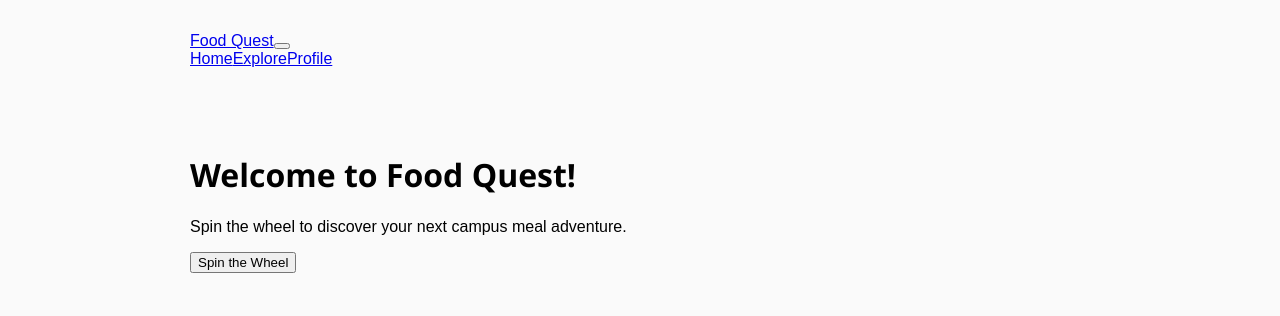
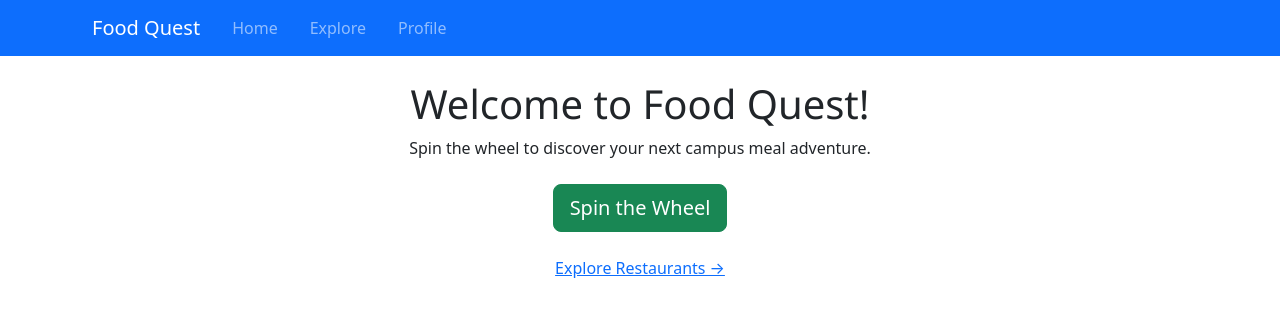
Before and after one commit to CS571-S26/p145, a React (Create React App) app: page / in a window 1280 px wide. Shown: the top 316 px of the page. Built offline with nearby package versions, Linux system fonts and the light colour scheme.

Commit message:
updatedlayout

```diff
--- a/package.json
+++ b/package.json
@@ -4,9 +4,9 @@
   "private": true,
   "homepage": "https://cs571-s26.github.io/p145/",
   "dependencies": {
-    "bootstrap": "^5.0.0",
+    "bootstrap": "^5.3.8",
     "react": "^18.0.0",
-    "react-bootstrap": "^2.0.0",
+    "react-bootstrap": "^2.10.10",
     "react-dom": "^18.0.0",
     "react-router-dom": "^6.0.0",
     "react-scripts": "5.0.1"
--- a/src/components/SpinWheel.js
+++ b/src/components/SpinWheel.js
@@ -11,14 +11,17 @@ const categories = [
   "Quick Bite"
 ];
 
-function SpinWheel() {
+
+function SpinWheel({ onSelect }) {
   const [selected, setSelected] = useState(null);
   const [show, setShow] = useState(false);
 
   const spin = () => {
     const idx = Math.floor(Math.random() * categories.length);
-    setSelected(categories[idx]);
+    const category = categories[idx];
+    setSelected(category);
     setShow(true);
+    if (onSelect) onSelect(category);
   };
 
   return (
@@ -31,7 +34,7 @@ function SpinWheel() {
           <Modal.Title>Category Selected!</Modal.Title>
         </Modal.Header>
         <Modal.Body>
-          <h3>{selected}</h3>
+          <h2>🎯 You got: {selected}</h2>
           <p>Check out featured spots in this category on the Explore page!</p>
         </Modal.Body>
       </Modal>
--- a/src/index.css
+++ b/src/index.css
@@ -1,3 +1,13 @@
+nav a {
+  margin: 0 10px;
+  text-decoration: none;
+}
+
+nav {
+  display: flex;
+  gap: 16px;
+  justify-content: center;
+}
 body {
   margin: 0;
   font-family: Arial, sans-serif;
@@ -9,7 +19,7 @@ h1, h2, h3, h4, h5, h6 {
 }
 
 .container {
-  max-width: 900px;
+  max-width: 800px;
   margin: 0 auto;
-  padding: 2rem 1rem;
+  text-align: center;
 }
--- a/src/index.js
+++ b/src/index.js
@@ -1,7 +1,9 @@
+import { Button, Navbar, Container } from 'react-bootstrap';
 import React from "react";
 import ReactDOM from "react-dom/client";
 import App from "./App";
 import "./index.css";
+import 'bootstrap/dist/css/bootstrap.min.css';
 
 const root = ReactDOM.createRoot(document.getElementById("root"));
 root.render(
--- a/src/pages/Home.js
+++ b/src/pages/Home.js
@@ -1,5 +1,6 @@
 import React from "react";
 import SpinWheel from "../components/SpinWheel";
+import { Link } from "react-router-dom";
 
 function Home() {
   return (
@@ -7,6 +8,9 @@ function Home() {
       <h1>Welcome to Food Quest!</h1>
       <p>Spin the wheel to discover your next campus meal adventure.</p>
       <SpinWheel />
+      <div className="mt-4">
+        <Link to="/explore">Explore Restaurants &rarr;</Link>
+      </div>
     </div>
   );
 }
```
Also changed, not shown: 1 other file (tests, documents, lock files or other folders).
